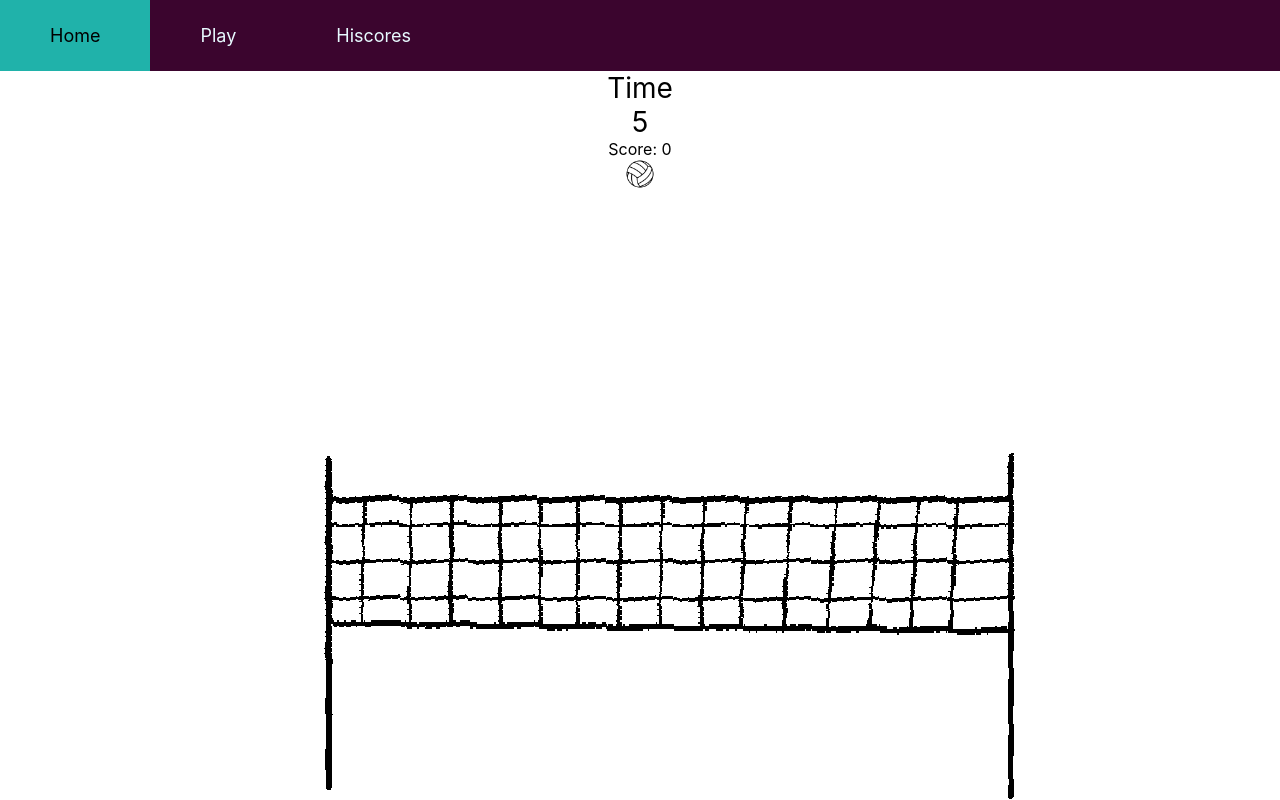
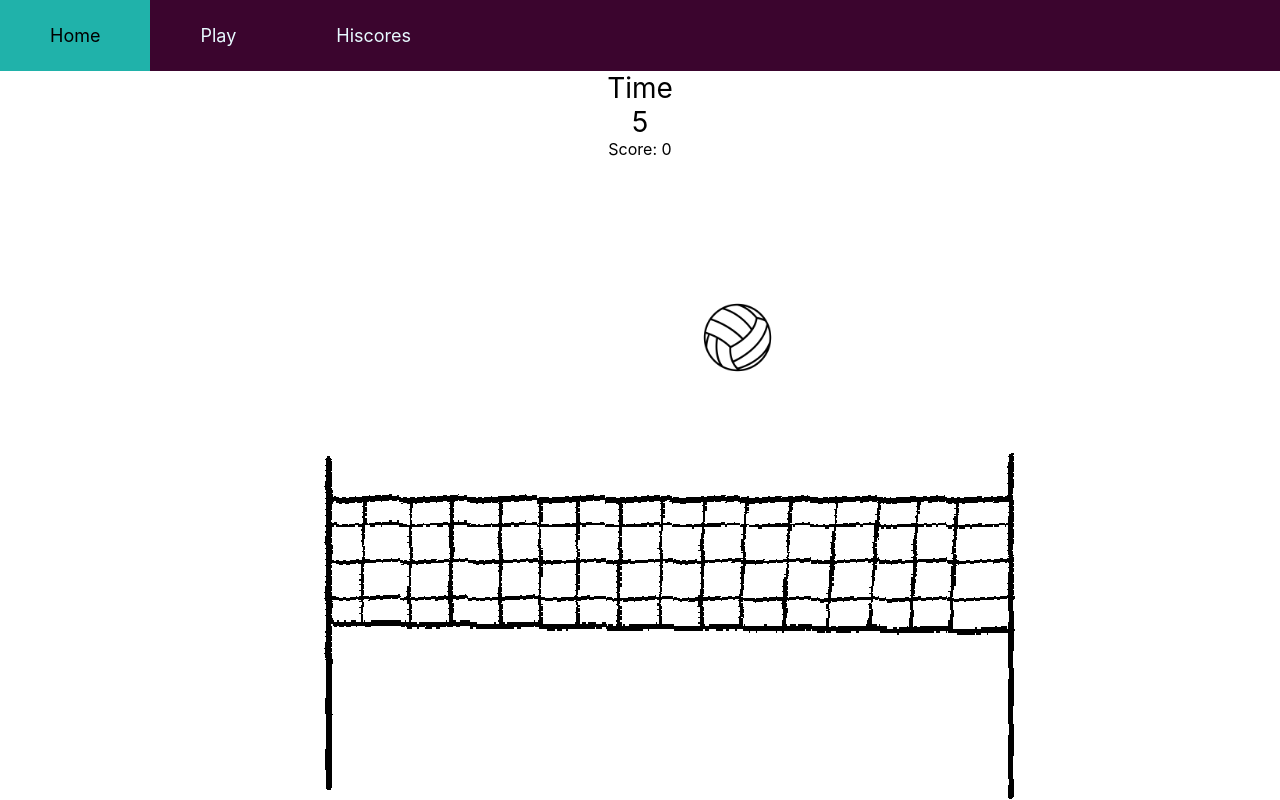
Before and after one commit to nicholas-wilson/react-redux-project, a React (Create React App) app in the folder react-redux-project/: page /play in a window 1280 px wide. Built offline with nearby package versions, Linux system fonts and the light colour scheme.

Commit message:
added onclick event to update our game score

```diff
--- a/react-redux-project/src/components/Play.js
+++ b/react-redux-project/src/components/Play.js
@@ -3,7 +3,6 @@ import VolleyBallNet from './VolleyballNet';
 import Timer from './Timer';
 import Score from './Score';
 import Volleyball from './Volleyball';
-import {incrementScore} from '../actions';
 import { connect } from "react-redux";
 
 class Play extends Component {
@@ -15,10 +14,9 @@ class Play extends Component {
       <div className="Play">
         <div className="ScoreTimeContainer">
           <Timer/>
-          <Score score="0"/>
+          <Score score={this.props.score}/>
         </div>
-        <Volleyball size="30" increaseScore={this.props.increaseScore}/>
-        {/*props for volleyball xPos={} yPos={} size={} */}
+        <Volleyball size="75" left="700" top="300" increaseScore={this.props.increaseScore}/>
         <VolleyBallNet/>
       </div>
     )
@@ -27,8 +25,14 @@ class Play extends Component {
 
 const mapDispatchToProps = (dispatch)=> {
   return {
-    increaseScore: () => dispatch(incrementScore)
+    increaseScore: () => dispatch({type: 'INCREMENT_SCORE'})
   }
 }
 
-export default connect(null, mapDispatchToProps)(Play)
+const mapStateToProps = (state) => {
+  return {
+    score: state.score
+  }
+}
+
+export default connect(mapStateToProps, mapDispatchToProps)(Play)
--- a/react-redux-project/src/components/Volleyball.js
+++ b/react-redux-project/src/components/Volleyball.js
@@ -2,10 +2,35 @@ import React, { Component } from "react";
 import volleyball from "../images/volleyball.png";
 
 class Volleyball extends Component {
+  state = {
+    top: this.props.top,
+    left: this.props.left,
+  }
+
+  interval = null
+
+  animateBall = ()=> {
+
+    if (this.state.top > 1000) {
+      clearInterval(this.interval);
+    } else {
+      this.setState(prevState => ({top: prevState.top + 1, left: prevState.left + 1}))
+    }
+  }
+
+  componentDidMount() {
+    // this.interval = setInterval(this.animateBall, 1000)
+  }
 
   render() {
     return(
-      <img src={volleyball} alt="Volleyball" width={this.props.size} height={this.props.size}/>
+      <div id="volleyball" style={{position: 'fixed', top: `${this.state.top}px`, left: `${this.state.left}px`}}>
+        <img
+          src={volleyball} alt="Volleyball"
+          width={this.props.size} height={this.props.size}
+          onClick={this.props.increaseScore}
+        />
+      </div>
     )
   }
 }
```
